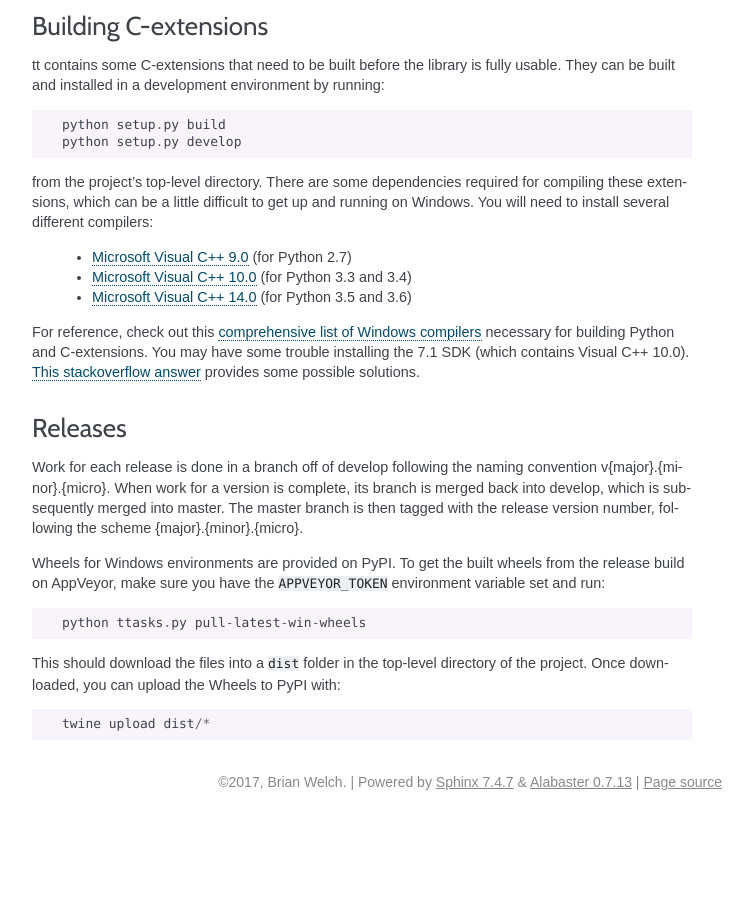
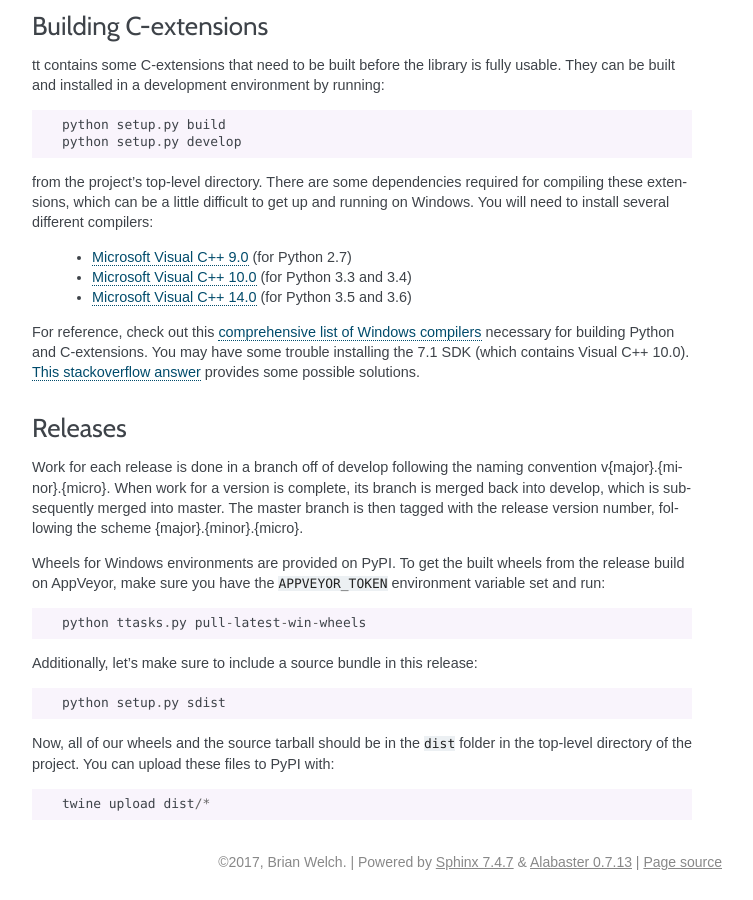
Before and after one commit to welchbj/tt, a Sphinx documentation site: the page built from docs/development.rst, in a window 1280 px wide and 900 px high, scrolled down 1135 px. Shown: the whole window, without its empty margins (388-1141 px from the left). Built offline with Sphinx 7.4.7, drawn with Linux system fonts in a browser that asks for light colours; some web fonts are replaced; before the commit the page ends 1955 px from its top, so only the background shows below that.

Commit message:
Add note on development page about creating sdist in the release process

```diff
--- a/docs/development.rst
+++ b/docs/development.rst
@@ -75,7 +75,11 @@ Wheels for Windows environments are provided on PyPI. To get the built wheels fr
 
     python ttasks.py pull-latest-win-wheels
 
-This should download the files into a ``dist`` folder in the top-level directory of the project. Once downloaded, you can upload the Wheels to PyPI with::
+Additionally, let's make sure to include a source bundle in this release::
+
+    python setup.py sdist
+
+Now, all of our wheels and the source tarball should be in the ``dist`` folder in the top-level directory of the project. You can upload these files to PyPI with::
 
     twine upload dist/*
 
```
